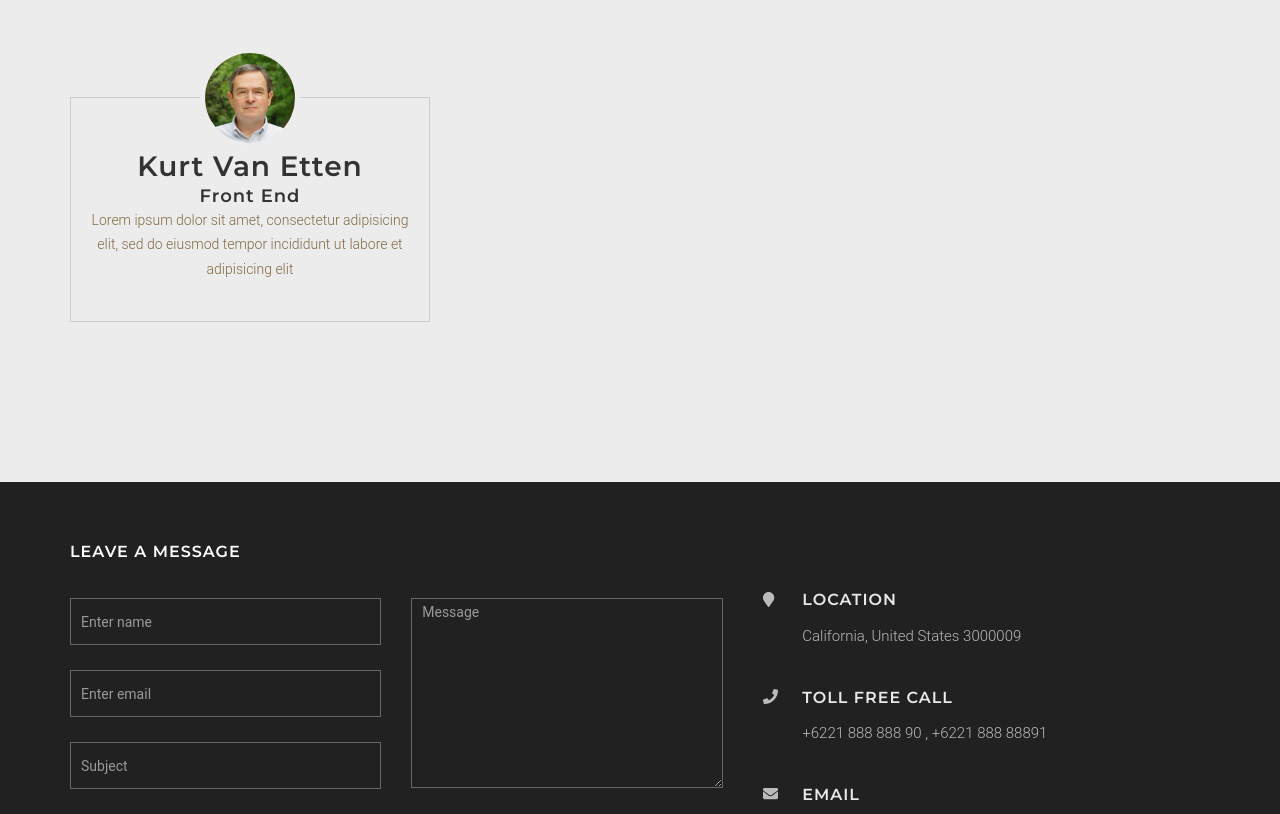
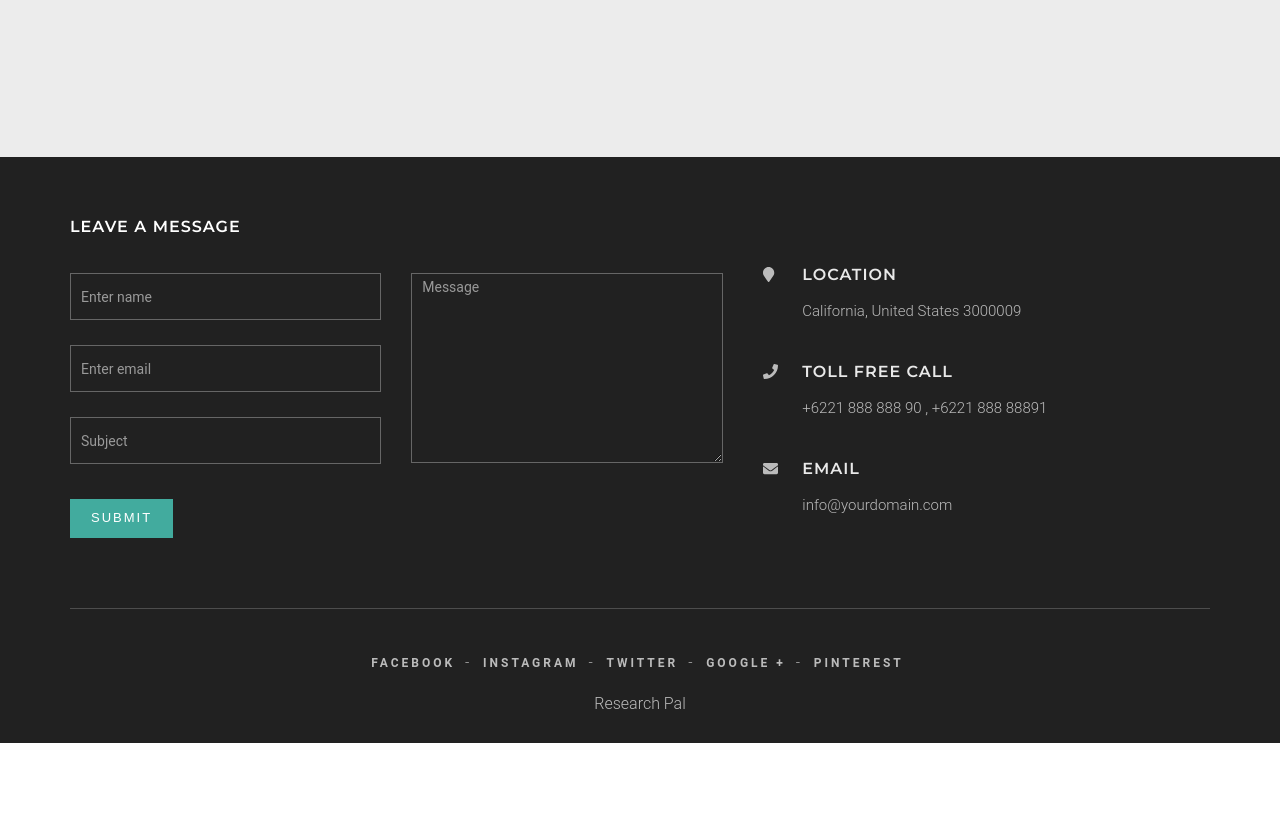
Before and after one commit to modern-day-researcher-lambda/web-ui-eric-hendrix, a plain HTML site: page team.html in a window 1280 px wide. Shown: the part 1020-1834 px from the top of the page. After the commit the page ends 1763 px from the top, so only its background shows below. Drawn offline with Linux system fonts and the light colour scheme.

```diff
--- a/team.html
+++ b/team.html
@@ -198,21 +198,7 @@
                   </div>
                 </div>
               </div>
-              <div class="col-md-4">
-                <div class="box-item">
-                  <img
-                    src="images/KurtVanEtten.png"
-                    class="img-responsive icon"
-                  />
-                  <h4>Kurt Van Etten</h4>
-                  <h3>Front End</h3>
-                  <p>
-                    Lorem ipsum dolor sit amet, consectetur adipisicing elit,
-                    sed do eiusmod tempor incididunt ut labore et adipisicing
-                    elit
-                  </p>
-                </div>
-              </div>
+
             </div>
           </div>
         </section>
```
